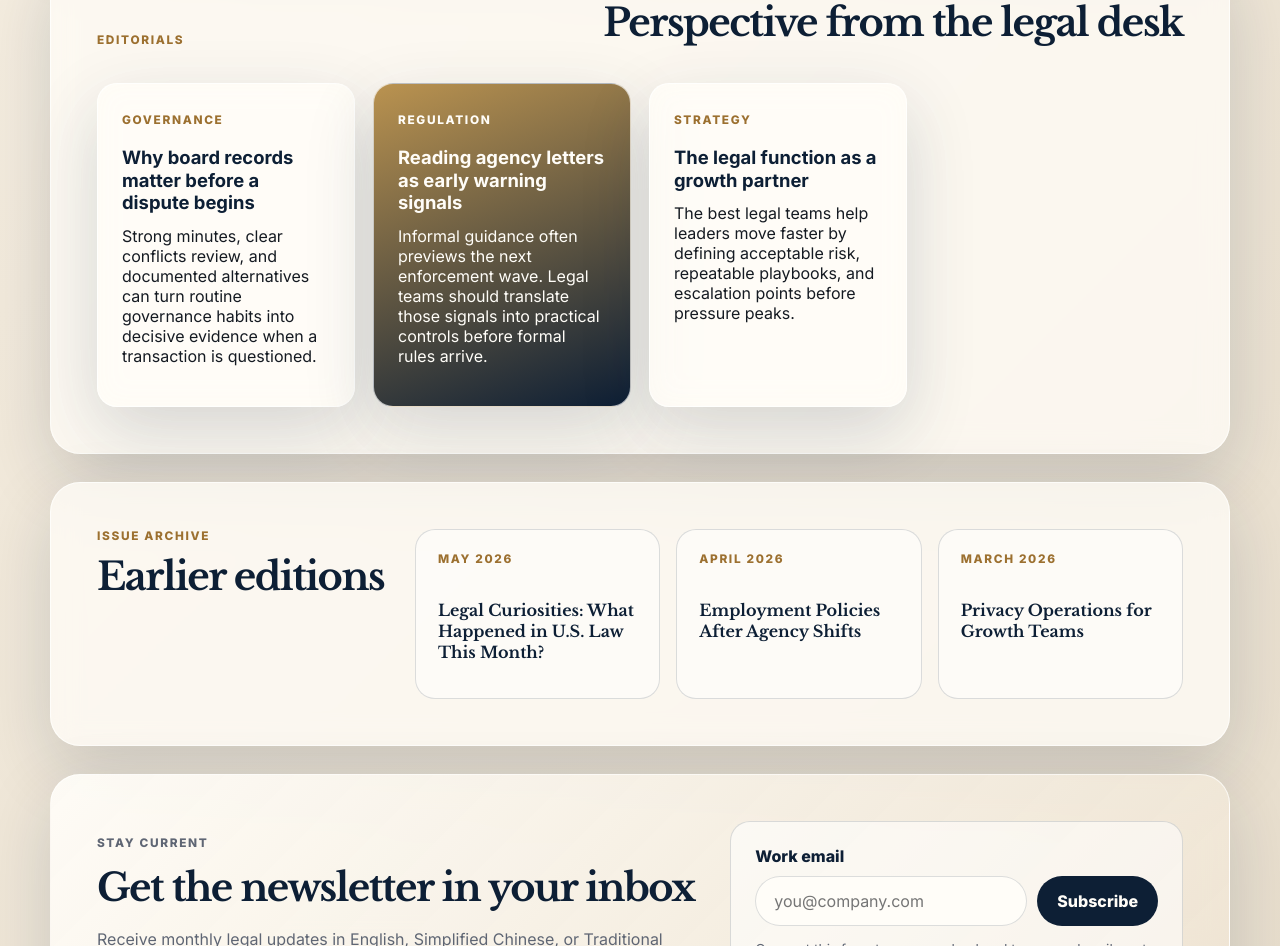
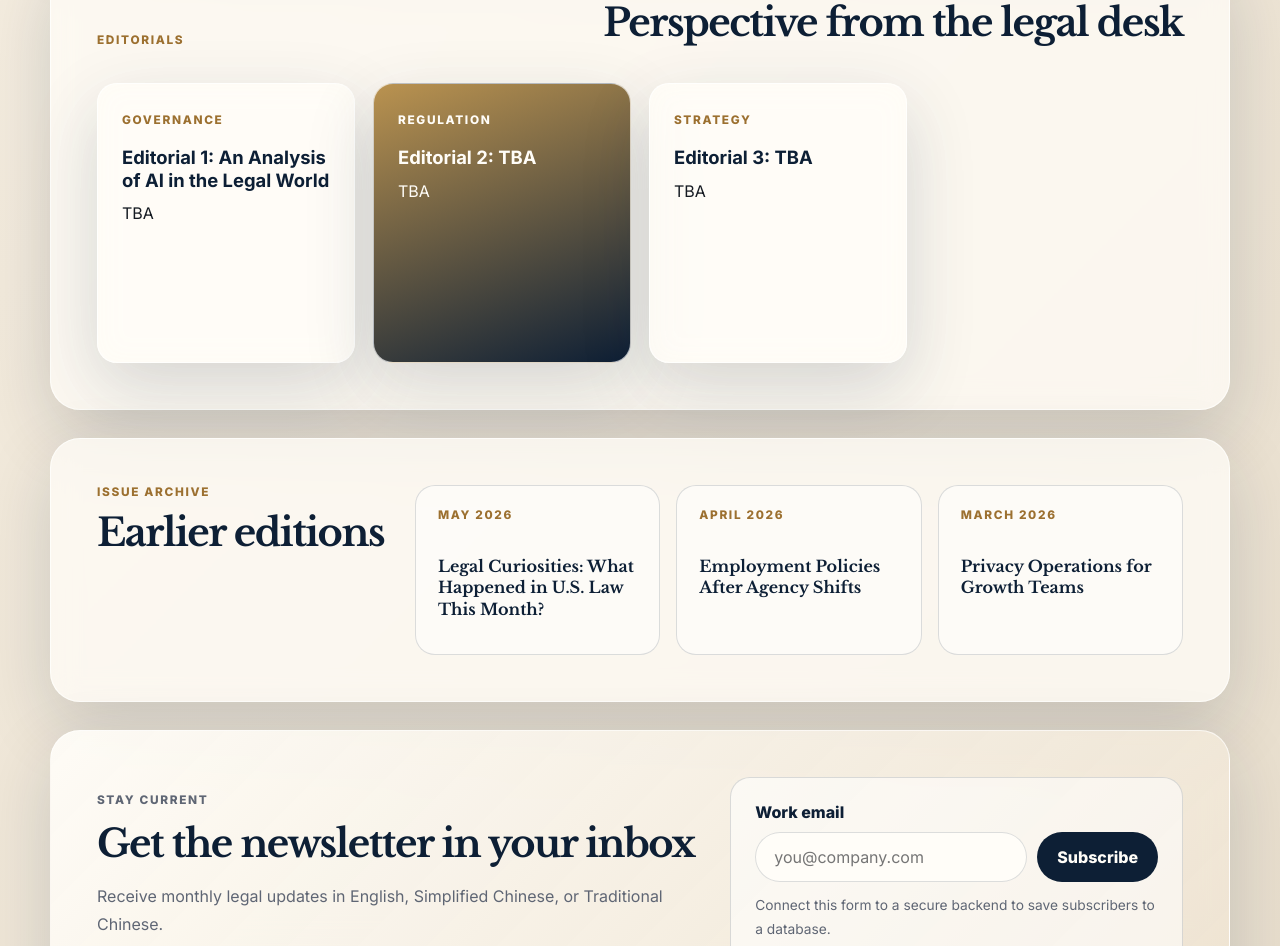
Before and after one commit to onethousanddollarbeef/lanicaonewsletters, a plain HTML site: page index.html in a window 1280 px wide. Shown: the part 1666-2612 px from the top of the page. Drawn offline with nearby package versions, Linux system fonts and the light colour scheme.

Commit message:
updated editorials section

```diff
--- a/index.html
+++ b/index.html
@@ -63,7 +63,7 @@
               <span data-i18n="issueMonth">May 2026 Issue</span>
               <span data-i18n="issueNo">Vol. 18</span>
             </div>
-            <h2 data-i18n="issueTitle">Legal Curiosities: What Happened in U.S. Law This Month?</h2>
+            <h2>Legal Curiosities: What Happened in U.S. Law This Month?</h2>
             <p>
               This issue covers the May Visa Bulletin, immigration enforcement updates, student status changes,
               USCIS policy shifts, and other major U.S. legal developments from May 2026.
@@ -124,24 +124,24 @@
           <div class="editorial-grid">
             <article class="editorial-card">
               <span class="article-tag" data-i18n="editorialOneTag">Governance</span>
-              <h3 data-i18n="editorialOneTitle">Editorial 1: An Analysis of AI in the Legal World</h3>
-              <p data-i18n="editorialOneBody">
+              <h3>Editorial 1: An Analysis of AI in the Legal World</h3>
+              <p>
                 TBA
               </p>
             </article>
 
             <article class="editorial-card featured-editorial">
               <span class="article-tag" data-i18n="editorialTwoTag">Regulation</span>
-              <h3 data-i18n="editorialTwoTitle">Editorial 2: TBA</h3>
-              <p data-i18n="editorialTwoBody">
+              <h3>Editorial 2: TBA</h3>
+              <p>
                 TBA
               </p>
             </article>
 
             <article class="editorial-card">
               <span class="article-tag" data-i18n="editorialThreeTag">Strategy</span>
-              <h3 data-i18n="editorialThreeTitle">Editorial 3: TBA</h3>
-              <p data-i18n="editorialThreeBody">
+              <h3>Editorial 3: TBA</h3>
+              <p>
                 TBA
               </p>
             </article>
```
